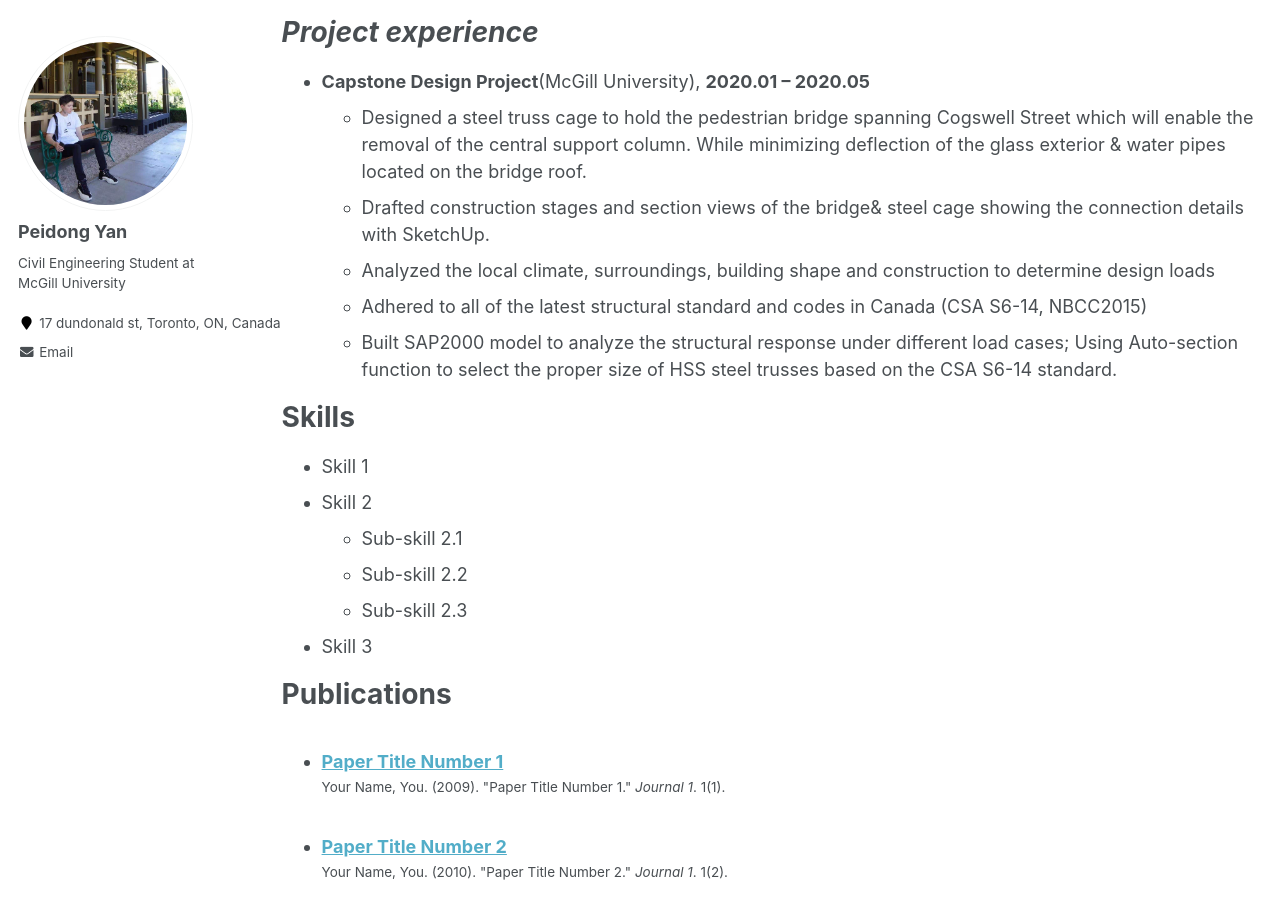
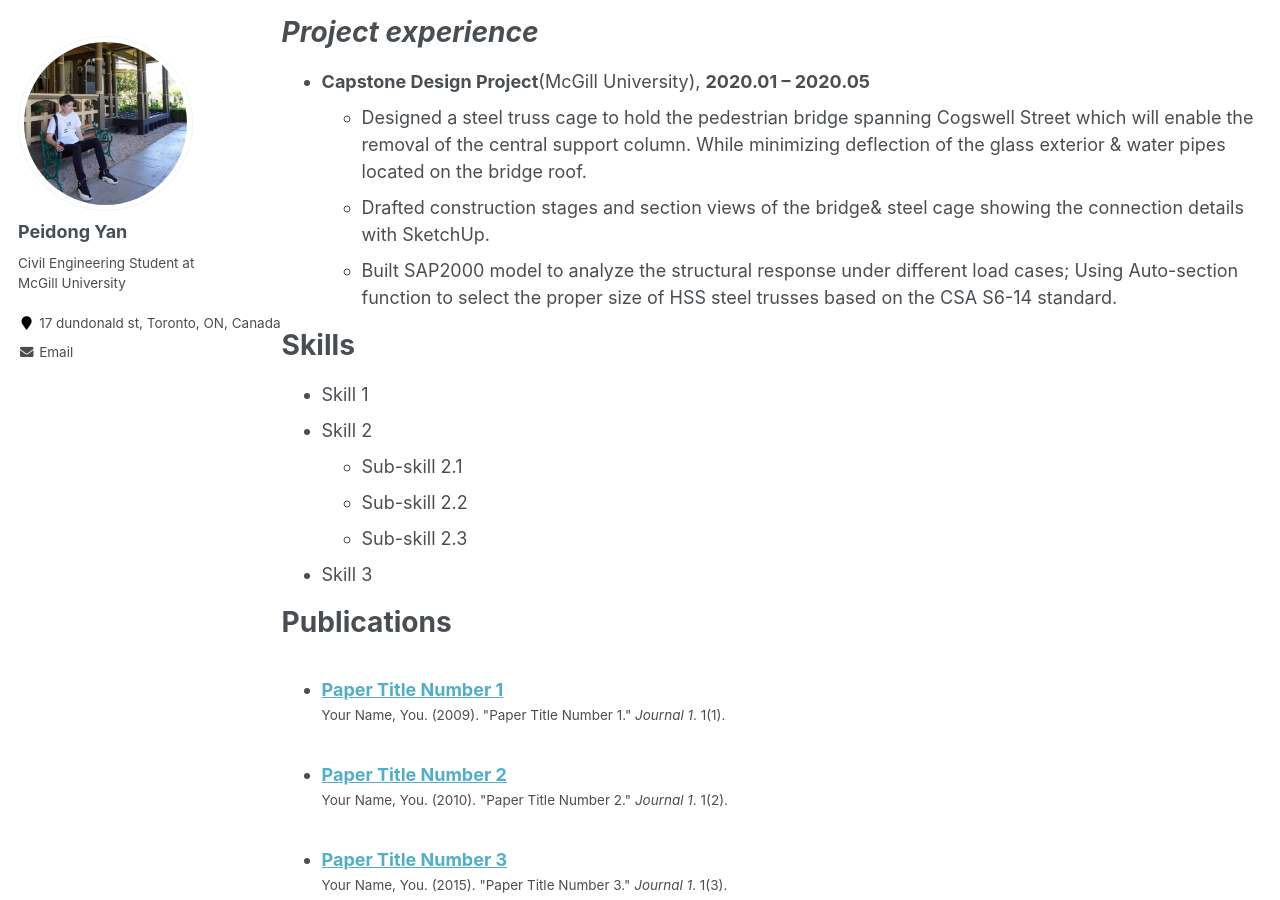
Before and after one commit to LorenYan98/LY.github.io, a Jekyll site: the page built from _pages/cv.md, in a window 1280 px wide and 900 px high, scrolled down 1414 px. Built offline with Jekyll 4.4.1, drawn with Linux system fonts in a browser that asks for light colours.

Commit message:
Update cv.md

```diff
--- a/_pages/cv.md
+++ b/_pages/cv.md
@@ -55,8 +55,6 @@ _Project experience_
 *  **Capstone Design Project**(McGill University), **2020.01 – 2020.05**
     * Designed a steel truss cage to hold the pedestrian bridge spanning Cogswell Street which will enable the removal of the central support column. While minimizing deflection of the glass exterior & water pipes located on the bridge roof.
     * Drafted construction stages and section views of the bridge& steel cage showing the connection details with SketchUp.
-    * Analyzed the local climate, surroundings, building shape and construction to determine design loads
-    * Adhered to all of the latest structural standard and codes in Canada (CSA S6-14, NBCC2015)
     * Built SAP2000 model to analyze the structural response under different load cases; Using Auto-section function to select the proper size of HSS steel trusses based on the CSA S6-14 standard.
 
 
```
